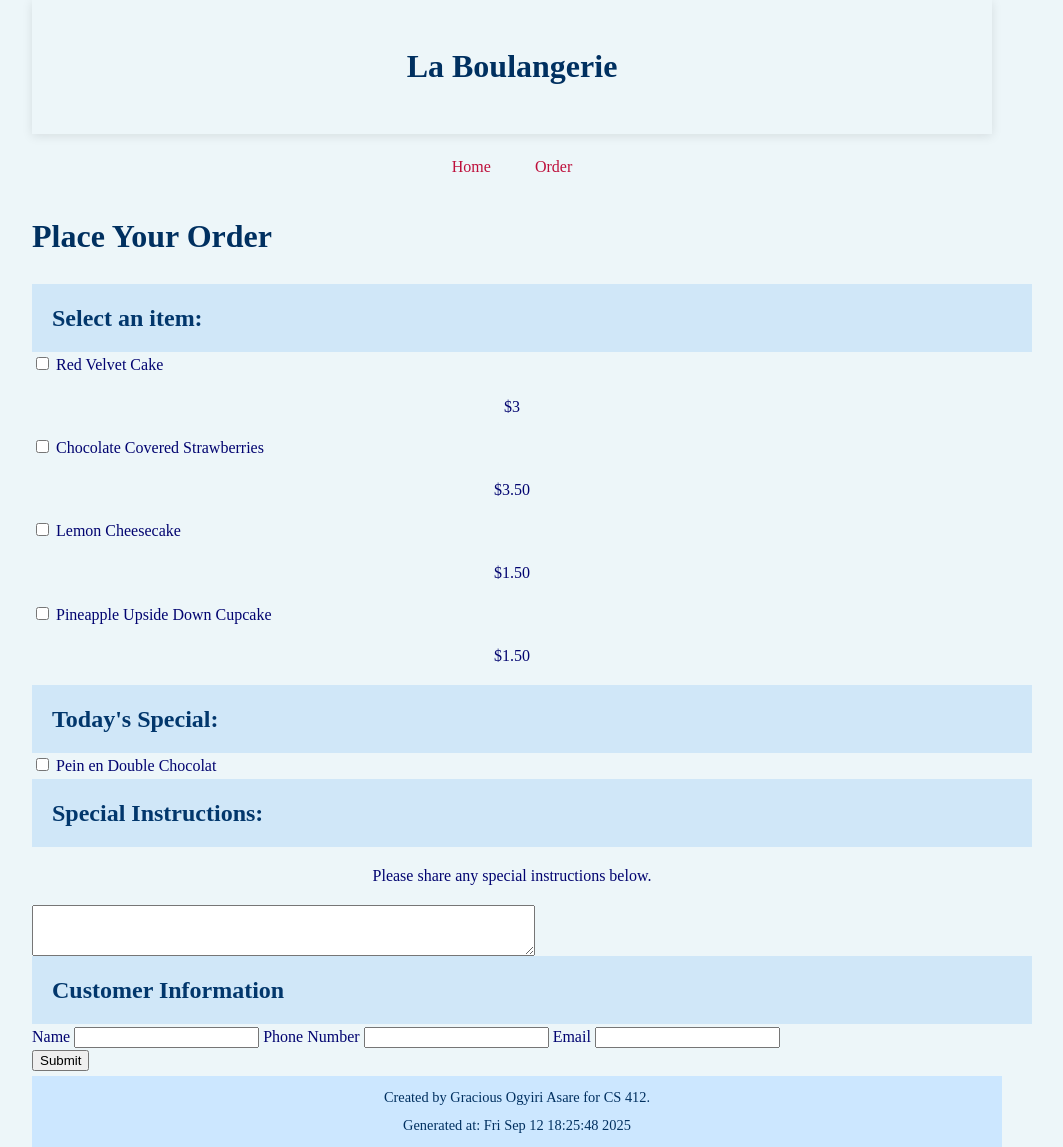
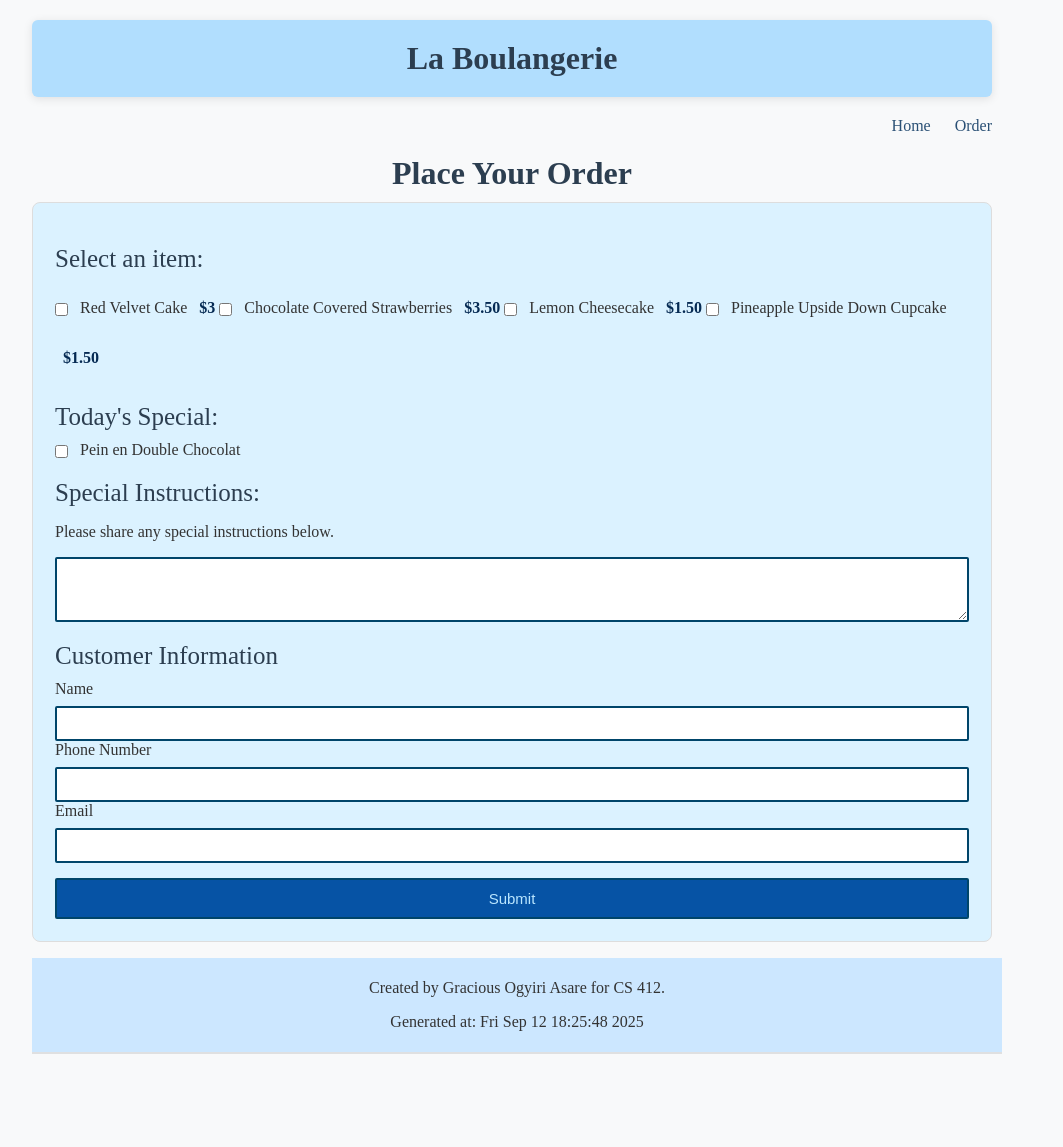
Before and after one commit to sheisgracious/cs412, a Django app: page /restaurant/order/ in a window 1280 px wide. Shown: the whole page, without its empty margins (128-1191 px from the left). After the commit the page ends 1054 px from the top, so only its background shows below. Run offline with Django 5.2, Linux system fonts and the light colour scheme.

Commit message:
edited css files

```diff
--- a/restaurant/templates/restaurant/base.html
+++ b/restaurant/templates/restaurant/base.html
@@ -6,8 +6,9 @@
     <title>La Boulangerie</title>
     <link rel="stylesheet" href="{% static 'restaurant.css' %}" />
   </head>
+
+  <header><h1>La Boulangerie</h1></header>
   <body>
-    <header><h1>La Boulangerie</h1></header>
     <nav>
       <li>
         <a href="{% url 'main' %}">Home</a>
--- a/restaurant/templates/restaurant/main.html
+++ b/restaurant/templates/restaurant/main.html
@@ -2,14 +2,14 @@
 {% extends "restaurant/base.html" %} {% load static %}
 {% block content %}
 <div>
-  <title>Bonjour! Welcome!</title>
+  <h1>Bonjour! Welcome!</h1>
   <img
     src="{% static 'boulangerie.png' %}"
     alt="Image of entrance to restaurant called Boulangerie"
   />
-  <p
+  <h3
     >Welcome to <strong>La Boulangerie</strong>, the world's best stop for
-    bakery and pastry!</p
+    bakery and pastry!</h3
   >
 </div>
 {% endblock content %}
--- a/static/restaurant.css
+++ b/static/restaurant.css
@@ -1,117 +1,71 @@
 body {
-  background-color: #edf6f9;
-  color: #020470;
+  background-color: #f8f9fa;
+  color: #333;
+  font-family: "Times New Roman", serif;
   max-width: 960px;
-  font-family: "Playwright", "Times New Roman", serif;
-  margin: 0 auto;
-  padding: 0;
-  line-height: 1.6;
-  min-height: 100vh;
-  position: relative;
-  padding-bottom: 60px;
+  margin: 20px auto;
+  padding: 0 20px;
 }
 
+h1,
 h2,
 h3,
 h4,
 h5 {
-  font-weight: 50px;
-  background: rgba(41, 146, 238, 0.15);
-  margin: 0;
-  width: 100%;
-  padding: 15px 20px;
+  font-weight: normal;
+  margin: 10px 0;
+  color: #2c3e50;
 }
 
 h1 {
-  color: #003060;
+  font-weight: bolder;
+  text-align: center;
 }
 
 h2 {
-  color: #02376c;
+  font-size: 25px;
+  font-weight: lighter;
+  margin-top: 20px;
 }
 
-.quote {
-  text-align: center;
-  font-style: italic;
-  background-color: #cce7ff;
-  font-size: 20px;
+a,
+a:visited {
+  color: #2a5075;
+  text-decoration: none;
 }
 
-p {
-  text-align: center;
+a:hover {
+  color: #0056b3;
+  background-color: #eef;
+}
+
+nav {
+  text-align: right;
+  margin-bottom: 20px;
+}
+
+nav li {
+  display: inline-block;
+  margin-left: 20px;
+}
+
+header {
+  background: #b1defe;
+  padding: 10px;
+  box-shadow: 0 2px 10px rgba(0, 0, 0, 0.1);
+  margin-bottom: 20px;
+  border-radius: 6px;
 }
 
 img {
   max-width: auto;
-  height: 60%;
+  height: auto;
   display: block;
   margin: 10px auto;
 }
-
-a,
-a:visited {
-  color: #be0f3b;
-  text-decoration: none;
-  transition: all 0.3s ease;
-  font-weight: 500;
-}
-
-a:hover {
-  color: darkblue;
-  transform: translateY(-1px);
-}
-
-header {
-  width: 100%;
-  padding: 20px 0;
-  box-shadow: 0 2px 10px rgba(0, 0, 0, 0.1);
-  text-align: center;
-}
-
-nav {
-  margin: 10px 0;
-  text-align: center;
-}
-
-nav li {
-  display: inline-block;
-}
-
-nav a {
-  padding: 10px 20px;
-  transition: all 0.3s ease;
-  display: inline-block;
-}
-
-nav a:hover {
-  transform: translateY(-2px);
-  font-weight: bold;
-  text-decoration: bold;
-}
-
-nav button {
-  background: linear-gradient(135deg, #2992ee, #1e7bc8);
-  color: white;
-  font-family: Arial;
-  cursor: pointer;
-  border: none;
-  font-size: 1.1em;
-  padding: 10px 20px;
-  border-radius: 25px;
-  transition: all 0.3s ease;
-  box-shadow: 0 2px 4px rgba(0, 0, 0, 0.2);
-}
-
-nav button:hover {
-  background: linear-gradient(135deg, #1e7bc8, #155a9c);
-  transform: translateY(-2px);
-  box-shadow: 0 4px 8px rgba(0, 0, 0, 0.3);
-}
-
 footer {
   width: 100%;
   padding: 5px;
-  position: absolute;
   bottom: 0;
   left: 0;
   text-align: center;
@@ -119,56 +73,48 @@ footer {
   box-shadow: 0 2px rgba(0, 0, 0, 0.1);
 }
 
-footer p {
-  margin: 5px 0;
-  color: #003060;
-  font-size: 0.9em;
+form {
+  background: #dbf2ff;
+  border: 1px solid #ddd;
+  padding: 22px;
+  border-radius: 8px;
 }
 
-@media screen and (max-width: 560px) {
-  body {
-    padding: 0 10px 120px;
-  }
+form input,
+form textarea {
+  display: block;
+  width: 100%;
+  margin-top: 8px;
+  padding: 8px;
+  border: 2px solid #00456a;
+  border-radius: 2px;
+}
 
-  header {
-    padding: 15px 10px;
-  }
+form input[type="submit"] {
+  background: #0653a5;
+  color: #bae6ff;
+  margin-top: 15px;
+  padding: 10px;
+  cursor: pointer;
+  font-size: 15px;
+}
 
-  header h1 {
-    font-size: 1.6em;
-  }
+form input[type="checkbox"] {
+  width: auto;
+  margin: 0 8px 0 0;
+  display: inline-block;
+  vertical-align: middle;
+}
 
-  nav {
-    padding: 10px;
-  }
+form label {
+  display: inline-block;
+  vertical-align: middle;
+  margin-bottom: 8px;
+}
 
-  nav li {
-    display: block;
-    margin: 8px 0;
-    width: 100%;
-  }
-
-  nav a,
-  nav button {
-    display: block;
-    width: 100%;
-    text-align: center;
-    font-size: 1em;
-    padding: 12px;
-  }
-
-  .wrapper {
-    margin: 10px 0;
-    padding: 15px;
-  }
-
-  .table-head .detail,
-  .row .detail {
-    padding: 8px 5px;
-    font-size: 0.9em;
-  }
-
-  img {
-    max-width: 95%;
-  }
+.price {
+  display: inline-block;
+  margin-left: 8px;
+  font-weight: bold;
+  color: #052a53;
 }
```
